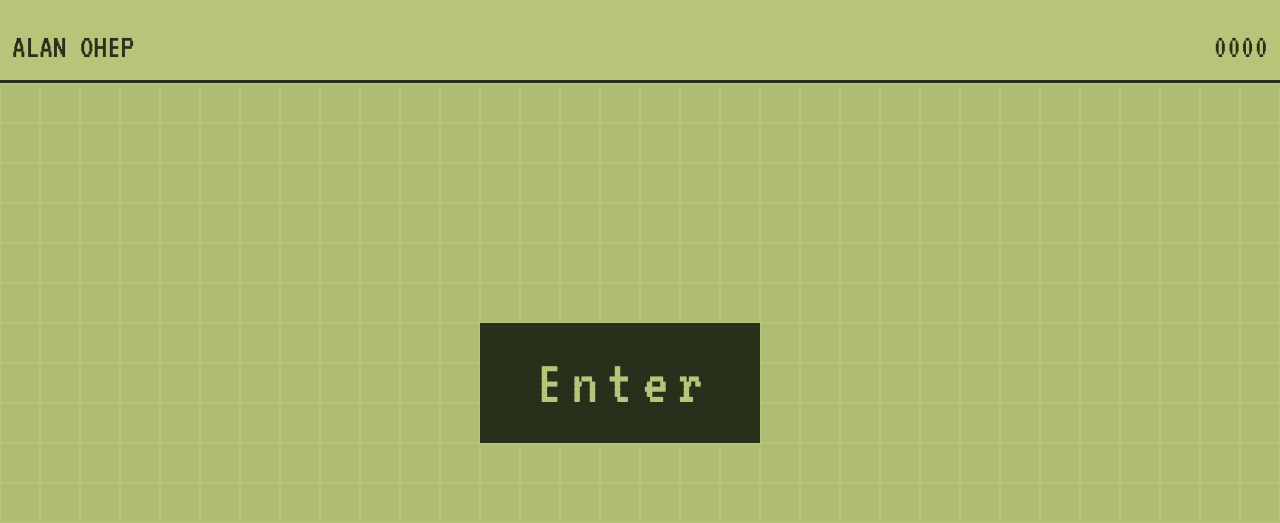
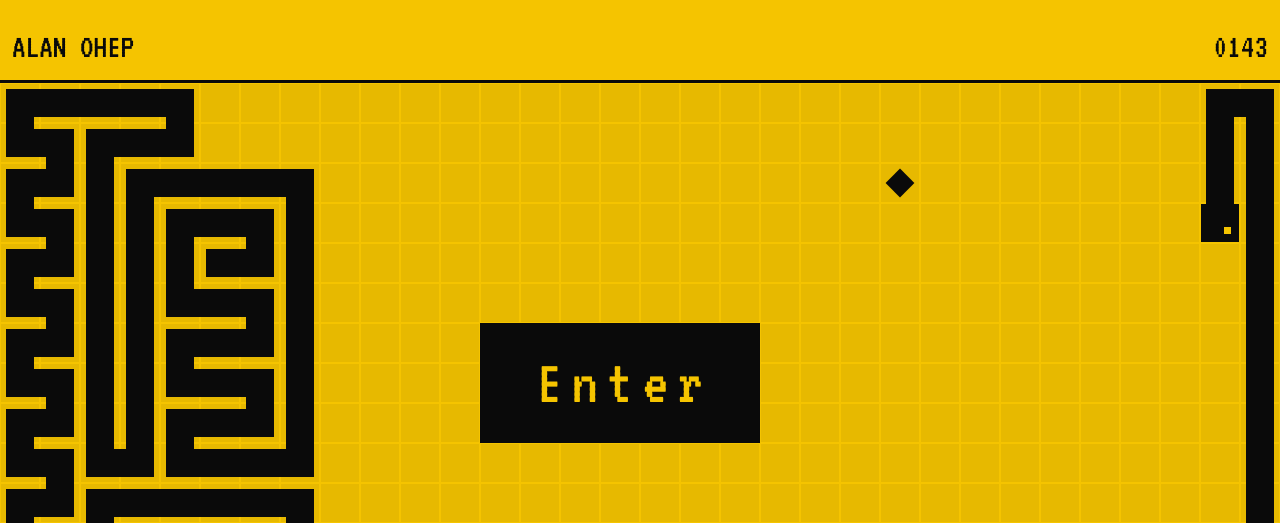
Before and after one commit to alanohep/alanohep, a plain HTML site: page index.html in a window 1280 px wide. Shown: the top 523 px of the page. Drawn offline with Linux system fonts and the light colour scheme.

Commit message:
Snake starts paused mid-game in yellow/black; music plays during the game and stops on entering; song line is the play/pause button
Co-Authored-By: Claude Opus 5.5 <noreply@anthropic.com>

```diff
--- a/index.html
+++ b/index.html
@@ -42,7 +42,7 @@
       <div class="corner top-left">
         <span class="hero-name">Alan Ohep</span>
         <span class="hero-role" data-en="Lead Editor" data-es="Editor Principal">Lead Editor</span>
-        <div class="now-playing" id="nowPlaying">♪ <span id="nowPlayingTitle" data-en="Click to play" data-es="Clic para escuchar">Click to play</span>*</div>
+        <button class="now-playing" id="nowPlaying" aria-label="Play / pause music"><span id="nowPlayingIcon">▶</span> <span id="nowPlayingTitle" data-en="Play music" data-es="Escuchar música">Play music</span>*</button>
       </div>
 
       <div class="corner top-right">
--- a/script.js
+++ b/script.js
@@ -112,16 +112,14 @@ updateScrolled();
 
 // Background music
 // Plays the tracks below in order and loops back to the first when the last one ends.
-// It tries to start as soon as the page loads; browsers usually block sound until the
-// visitor interacts, so in that case it starts with the first click. After that, every
-// click anywhere on the page pauses / resumes. The current track name is shown in the
-// hero's bottom-left corner.
+// It starts with the snake game on the entry screen (snake.js) and stops when the visitor
+// enters the site; the song line under the name in the top-left corner plays / pauses it.
 const MUSIC_TRACKS = [
-  { src: 'music/pt1.m4a', title: 'Part 1' },
-  { src: 'music/pt2.m4a', title: 'Part 2' },
-  { src: 'music/pt3.m4a', title: 'Part 3' },
-  { src: 'music/pt4.m4a', title: 'Part 4' },
-  { src: 'music/pt5.m4a', title: 'Part 5' },
+  { src: 'music/pt1.m4a', title: 'Fallen Waves - Soundtrack Part 1' },
+  { src: 'music/pt2.m4a', title: 'Fallen Waves - Soundtrack Part 2' },
+  { src: 'music/pt3.m4a', title: 'Fallen Waves - Soundtrack Part 3' },
+  { src: 'music/pt4.m4a', title: 'Fallen Waves - Soundtrack Part 4' },
+  { src: 'music/pt5.m4a', title: 'Fallen Waves - Soundtrack Part 5' },
 ];
 
 const music           = document.getElementById('bgMusic');
@@ -134,7 +132,7 @@ function loadTrack(index) {
 }
 
 function showTrack() {
-  // Replace the "Click to play" hint; drop its translations so the language toggle doesn't bring it back
+  // Replace the "Play music" hint; drop its translations so the language toggle doesn't bring it back
   nowPlayingTitle.removeAttribute('data-en');
   nowPlayingTitle.removeAttribute('data-es');
   nowPlayingTitle.textContent = MUSIC_TRACKS[trackIndex].title;
@@ -145,10 +143,12 @@ music.addEventListener('ended', () => { loadTrack(trackIndex + 1); music.play().
 
 loadTrack(0);
 
-// After entering (see snake.js for the entry game), any click / tap on the page pauses or
-// resumes the music. ('click' rather than 'pointerdown', so swiping to scroll doesn't toggle it)
-document.addEventListener('click', () => {
-  if (document.body.classList.contains('splash-open')) return;
+// The song line in the top-left corner is the play / pause button
+const nowPlayingBtn  = document.getElementById('nowPlaying');
+const nowPlayingIcon = document.getElementById('nowPlayingIcon');
+nowPlayingBtn.addEventListener('click', () => {
   if (music.paused) music.play().catch(() => {});
   else music.pause();
-}, true);
+});
+music.addEventListener('play',  () => { nowPlayingIcon.textContent = '❚❚'; });
+music.addEventListener('pause', () => { nowPlayingIcon.textContent = '▶'; });
--- a/snake.js
+++ b/snake.js
@@ -1,9 +1,10 @@
 // Entry screen: a full-screen retro snake game on an LCD-style screen.
-// - The first key press / tap / swipe starts the game and the music (browsers only allow
-//   sound after an interaction).
-// - The ENTER button sits in the middle of the board: clicking it goes straight to the site,
-//   and for the snake it's a wall.
-// - Losing (hitting a wall, ENTER or itself) shows GAME OVER, then reveals the site.
+// - It opens paused, mid-game: a long snake coiled at random across the board.
+// - Any key / tap starts it. The ENTER button in the middle of the board is a wall for the
+//   snake; clicking it goes straight to the site.
+// - The music starts with the game (browsers only allow sound after a key press / tap).
+// - Losing (hitting a wall, ENTER or itself) or clicking ENTER stops the music and reveals
+//   the site, where the song line under the name lets the visitor play it again.
 (() => {
   const splash   = document.getElementById('splash');
   const canvas   = document.getElementById('snake');
@@ -12,31 +13,111 @@
   if (!splash || !canvas) return;
 
   const ctx = canvas.getContext('2d');
-  const LCD_BG = '#b7c47a';
-  const LCD_FG = '#26301a';
-  const HEADER = 1.8;                  // top bar (name + score), in cells
-  const FOOTER = 1.6;                  // bottom bar (instructions), in cells
+  const LCD_BG = '#f5c400'; // yellow
+  const LCD_FG = '#0a0a0a'; // black
+  const HEADER = 1.8;                       // top bar (name + score), in cells
+  const FOOTER = 1.6;                       // bottom bar (instructions), in cells
   const BLOCK = { x: 0, y: 0, w: 7, h: 3 }; // cells covered by the ENTER button (centred in layout())
+  const FILL = 0.3;                         // share of the free board the starting snake covers
 
   const touchDevice = matchMedia('(pointer: coarse)').matches;
-  const HINT = touchDevice ? 'SWIPE TO PLAY · LOSE TO ENTER ♪' : 'ARROW KEYS TO PLAY · LOSE TO ENTER ♪';
+  const HINT = touchDevice ? 'TAP TO PLAY' : 'PRESS ANY KEY TO PLAY';
 
   // The board fills the screen: cell size comes from the screen, then as many cells as fit
   let cell = 16, COLS = 24, ROWS = 16, ox = 0, oy = 0, W = 0, H = 0;
   let snake, dir, queue, food, score, interval, state = 'ready', last = 0, acc = 0, raf = 0, done = false;
 
+  const inBoard = p => p.x >= 0 && p.y >= 0 && p.x < COLS && p.y < ROWS;
+  const inBlock = p => p.x >= BLOCK.x && p.x < BLOCK.x + BLOCK.w && p.y >= BLOCK.y && p.y < BLOCK.y + BLOCK.h;
+  const onSnake = p => snake.some(s => s.x === p.x && s.y === p.y);
+  const DIRS = [{ x: 1, y: 0 }, { x: -1, y: 0 }, { x: 0, y: 1 }, { x: 0, y: -1 }];
+  const shuffle = a => { for (let i = a.length - 1; i > 0; i--) { const j = Math.floor(Math.random() * (i + 1)); [a[i], a[j]] = [a[j], a[i]]; } return a; };
+
+  // ─── Random mid-game position ───
+  // Grows a long self-avoiding path with a randomised depth-first search. Preferring the
+  // neighbour with the fewest free exits (Warnsdorff's rule) keeps it hugging itself, so it
+  // coils tightly instead of boxing itself in.
+  function randomPath(length) {
+    const key = p => p.y * COLS + p.x;
+    const used = new Set();
+    const free = p => inBoard(p) && !inBlock(p) && !used.has(key(p));
+    const exits = p => DIRS.reduce((n, d) => n + (free({ x: p.x + d.x, y: p.y + d.y }) ? 1 : 0), 0);
+
+    let start;
+    do { start = { x: Math.floor(Math.random() * COLS), y: Math.floor(Math.random() * ROWS) }; } while (inBlock(start));
+    const path = [start];
+    used.add(key(start));
+    const options = [null];
+    let budget = 60000;
+
+    while (path.length < length && budget-- > 0) {
+      const top = path.length - 1;
+      if (options[top] === null) {
+        const here = path[top];
+        options[top] = shuffle(DIRS.map(d => ({ x: here.x + d.x, y: here.y + d.y })).filter(free))
+          .sort((a, b) => exits(a) - exits(b) + (Math.random() - 0.5) * 1.5);
+      }
+      const next = options[top].shift();
+      if (next) {
+        path.push(next);
+        used.add(key(next));
+        options.push(null);
+      } else {
+        if (path.length === 1) break;
+        used.delete(key(path.pop()));
+        options.pop();
+      }
+    }
+    return path;
+  }
+
+  // Free cells reachable from p (so the player isn't started in a dead end)
+  function roomFrom(p, body) {
+    const key = c => c.y * COLS + c.x;
+    const blocked = new Set(body.map(key));
+    const seen = new Set([key(p)]);
+    const stack = [p];
+    while (stack.length) {
+      const c = stack.pop();
+      for (const d of DIRS) {
+        const n = { x: c.x + d.x, y: c.y + d.y };
+        if (inBoard(n) && !inBlock(n) && !blocked.has(key(n)) && !seen.has(key(n))) { seen.add(key(n)); stack.push(n); }
+      }
+    }
+    return seen.size;
+  }
+
   function reset() {
-    const y = Math.min(ROWS - 2, BLOCK.y + BLOCK.h + 2);
-    snake = [{ x: 6, y }, { x: 5, y }, { x: 4, y }, { x: 3, y }];
-    dir = { x: 1, y: 0 };
+    const freeCells = COLS * ROWS - BLOCK.w * BLOCK.h;
+    const target = Math.max(12, Math.round(freeCells * FILL));
+    let best = null;
+    for (let attempt = 0; attempt < 40; attempt++) {
+      const path = randomPath(target);
+      if (path.length < 8) continue;
+      const head = path[path.length - 1], neck = path[path.length - 2];
+      const d = { x: head.x - neck.x, y: head.y - neck.y };
+      const ahead = { x: head.x + d.x, y: head.y + d.y };
+      const body = path.slice(0, -1);
+      // Playable start: the cell ahead is free and the head has room to escape into
+      if (!inBoard(ahead) || inBlock(ahead) || body.some(c => c.x === ahead.x && c.y === ahead.y)) continue;
+      if (roomFrom(head, body) < 25) continue;
+      if (!best || path.length > best.path.length) best = { path, d };
+      if (path.length >= target) break;
+    }
+    if (best) {
+      snake = best.path.slice().reverse(); // snake[0] is the head
+      dir = best.d;
+    } else {
+      // Fallback: a short straight snake below ENTER
+      const y = Math.min(ROWS - 2, BLOCK.y + BLOCK.h + 2);
+      snake = [{ x: 6, y }, { x: 5, y }, { x: 4, y }, { x: 3, y }];
+      dir = { x: 1, y: 0 };
+    }
     queue = [];
-    score = 0;
-    interval = 140;
+    score = snake.length - 4;
+    interval = 120;
     placeFood();
   }
-
-  const inBlock = p => p.x >= BLOCK.x && p.x < BLOCK.x + BLOCK.w && p.y >= BLOCK.y && p.y < BLOCK.y + BLOCK.h;
-  const onSnake = p => snake.some(s => s.x === p.x && s.y === p.y);
 
   function placeFood() {
     let p;
@@ -49,7 +130,7 @@
   function layout() {
     W = window.innerWidth;
     H = window.innerHeight;
-    // While a game is running keep the same grid (only re-centre it); before that, refit it
+    // Before the game starts, refit the board; once it's running keep the grid and only re-centre
     if (state === 'ready') {
       cell = Math.max(14, Math.floor(Math.min(W, H) / 20));
       COLS = Math.floor(W / cell);
@@ -105,12 +186,11 @@
     ctx.fillRect(0, top - 3, w, 3);
     ctx.fillRect(0, bottom + 1, w, 3);
 
-    // Bottom bar: instructions
-    text(HINT, w / 2, bottom + (FOOTER * cell) / 2 + 2, Math.min(cell * 0.95, 24), 'center');
-    ctx.fillStyle = LCD_FG;
+    // Bottom bar: small centred instructions while paused
+    if (state === 'ready') text(HINT, w / 2, bottom + (FOOTER * cell) / 2 + 2, Math.min(cell * 0.75, 18), 'center');
 
     // Faint LCD pixel grid
-    ctx.fillStyle = 'rgba(38,48,26,0.06)';
+    ctx.fillStyle = 'rgba(0,0,0,0.06)';
     for (let y = 0; y < ROWS; y++)
       for (let x = 0; x < COLS; x++)
         ctx.fillRect(x * cell + 1, top + y * cell + 1, cell - 2, cell - 2);
@@ -126,23 +206,41 @@
     ctx.closePath();
     ctx.fill();
 
-    // Snake
-    for (const s of snake) ctx.fillRect(s.x * cell + 1, top + s.y * cell + 1, cell - 2, cell - 2);
+    // Snake: segments joined to the next one, so the coils read as one body
+    const g = Math.max(2, Math.round(cell * 0.14)); // gap at the edge of each segment
+    for (let i = 0; i < snake.length; i++) {
+      const s = snake[i], px = s.x * cell, py = top + s.y * cell;
+      ctx.fillRect(px + g, py + g, cell - 2 * g, cell - 2 * g);
+      const n = snake[i + 1];
+      if (n) {
+        if (n.x > s.x) ctx.fillRect(px + cell - g, py + g, 2 * g, cell - 2 * g);
+        if (n.x < s.x) ctx.fillRect(px - g, py + g, 2 * g, cell - 2 * g);
+        if (n.y > s.y) ctx.fillRect(px + g, py + cell - g, cell - 2 * g, 2 * g);
+        if (n.y < s.y) ctx.fillRect(px + g, py - g, cell - 2 * g, 2 * g);
+      }
+    }
+    // Head: a full cell with an eye
+    const h = snake[0], hx = h.x * cell, hy = top + h.y * cell;
+    ctx.fillRect(hx + 1, hy + 1, cell - 2, cell - 2);
+    ctx.fillStyle = LCD_BG;
+    const e = Math.max(2, Math.round(cell * 0.18));
+    const ex = hx + cell / 2 + dir.x * cell * 0.18 - e / 2 + dir.y * cell * 0.18;
+    const ey = hy + cell / 2 + dir.y * cell * 0.18 - e / 2 - dir.x * cell * 0.18;
+    ctx.fillRect(Math.round(ex), Math.round(ey), e, e);
   }
 
   // ─── Game loop ───
   function step() {
     if (queue.length) dir = queue.shift();
     const head = { x: snake[0].x + dir.x, y: snake[0].y + dir.y };
-    const hitWall = head.x < 0 || head.y < 0 || head.x >= COLS || head.y >= ROWS;
     const eating = head.x === food.x && head.y === food.y;
     const body = eating ? snake : snake.slice(0, -1); // the tail moves away unless we grow
-    if (hitWall || inBlock(head) || body.some(s => s.x === head.x && s.y === head.y)) return gameOver();
+    if (!inBoard(head) || inBlock(head) || body.some(s => s.x === head.x && s.y === head.y)) return gameOver();
 
     snake.unshift(head);
     if (eating) {
       score += 1;
-      interval = Math.max(70, interval - 4);
+      interval = Math.max(65, interval - 3);
       placeFood();
     } else {
       snake.pop();
@@ -158,12 +256,14 @@
     raf = requestAnimationFrame(frame);
   }
 
+
   function start() {
     if (state !== 'ready' || done) return;
+    if (music && music.paused) music.play().catch(() => {}); // inside the key press / tap, so it's allowed
     state = 'playing';
-    if (music && music.paused) music.play().catch(() => {});
     last = performance.now();
     acc = 0;
+    draw();
     raf = requestAnimationFrame(frame);
   }
 
@@ -186,7 +286,7 @@
     done = true;
     state = 'over';
     cancelAnimationFrame(raf);
-    if (music && music.paused) music.play().catch(() => {});
+    if (music) music.pause();
     splash.classList.add('hidden');
     document.body.classList.remove('splash-open');
     document.removeEventListener('keydown', onKey, true);
@@ -203,9 +303,10 @@
 
   function onKey(e) {
     if (e.key === 'Enter' && document.activeElement === enterBtn) return; // let the button handle it
+    if (e.metaKey || e.ctrlKey || e.altKey) return;                       // leave browser shortcuts alone
     const k = KEYS[e.key];
     if (k || e.key === ' ') e.preventDefault();
-    if (state === 'ready' && (k || e.key === ' ')) start();
+    if (state === 'ready') { start(); return; } // any key starts; the snake keeps its current heading
     if (k && state === 'playing') turn(k[0], k[1]);
   }
   document.addEventListener('keydown', onKey, true);
@@ -221,8 +322,8 @@
     const t = e.changedTouches[0];
     const dx = t.clientX - touchStart.x, dy = t.clientY - touchStart.y;
     touchStart = null;
-    if (Math.max(Math.abs(dx), Math.abs(dy)) < 24) { start(); return; } // a tap
-    start();
+    if (state === 'ready') { start(); return; } // first tap / swipe only starts the game
+    if (Math.max(Math.abs(dx), Math.abs(dy)) < 24) return;
     if (Math.abs(dx) > Math.abs(dy)) turn(Math.sign(dx), 0);
     else turn(0, Math.sign(dy));
   });
@@ -230,7 +331,6 @@
   canvas.addEventListener('click', start);
   enterBtn.addEventListener('click', e => { e.stopPropagation(); enterSite(); });
 
-  reset();
   layout();
   window.addEventListener('resize', layout);
   if (document.fonts) document.fonts.ready.then(draw);
--- a/style.css
+++ b/style.css
@@ -471,6 +471,14 @@ footer {
 }
 
 .now-playing {
+  background: none;
+  border: none;
+  padding: 0;
+  font-family: var(--font);
+  font-weight: 300;
+  text-align: left;
+  cursor: pointer;
+  transition: color 0.2s;
   font-size: 0.75rem;
   color: rgba(240,237,232,0.55);
   white-space: nowrap;
@@ -480,6 +488,8 @@ footer {
 }
 
 .now-playing[hidden] { display: none; }
+.now-playing:hover { color: var(--text); }
+#nowPlayingIcon { display: inline-block; min-width: 1.1em; font-size: 0.85em; }
 
 /* ─── EXTRA CREDITS (below the footer) ─── */
 .extra-credits {
@@ -489,14 +499,14 @@ footer {
 }
 
 /* ─── ENTRY SCREEN ─── */
-/* Full-screen retro LCD with the snake game (drawn by snake.js) */
+/* Full-screen yellow-and-black retro screen with the snake game (drawn by snake.js) */
 body.splash-open { overflow: hidden; }
 
 .splash {
   position: fixed;
   inset: 0;
   z-index: 300;
-  background: #b7c47a;
+  background: #f5c400;
   touch-action: none;
   transition: opacity 0.8s ease, visibility 0.8s;
 }
@@ -514,9 +524,9 @@ body.splash-open { overflow: hidden; }
    (snake.js sizes and positions it over the blocked cells) */
 .splash-enter {
   position: absolute;
-  background: #26301a;
+  background: #0a0a0a;
   border: none;
-  color: #b7c47a;
+  color: #f5c400;
   font-family: 'VT323', monospace;
   letter-spacing: 0.15em;
   line-height: 1;
@@ -525,7 +535,7 @@ body.splash-open { overflow: hidden; }
   transition: background 0.2s, color 0.2s;
 }
 .splash-enter:hover,
-.splash-enter:focus-visible { background: #b7c47a; color: #26301a; outline: 3px solid #26301a; outline-offset: -3px; }
+.splash-enter:focus-visible { background: #f5c400; color: #0a0a0a; outline: 3px solid #0a0a0a; outline-offset: -3px; }
 
 /* ─── PHONE ─── */
 @media (max-width: 640px) {
@@ -541,7 +551,7 @@ body.splash-open { overflow: hidden; }
   .corner.top-right a,
   .corner.bottom-left a,
   .corner.bottom-right a { font-size: 0.9rem; }
-  .now-playing { font-size: 0.7rem; max-width: 45vw; }
+  .now-playing { font-size: 0.7rem; max-width: calc(100vw - 2.5rem); }
   .lang-toggle { padding: 0.4rem 0.6rem; } /* bigger tap target */
   body::before { height: 5.5rem; }
 
```
